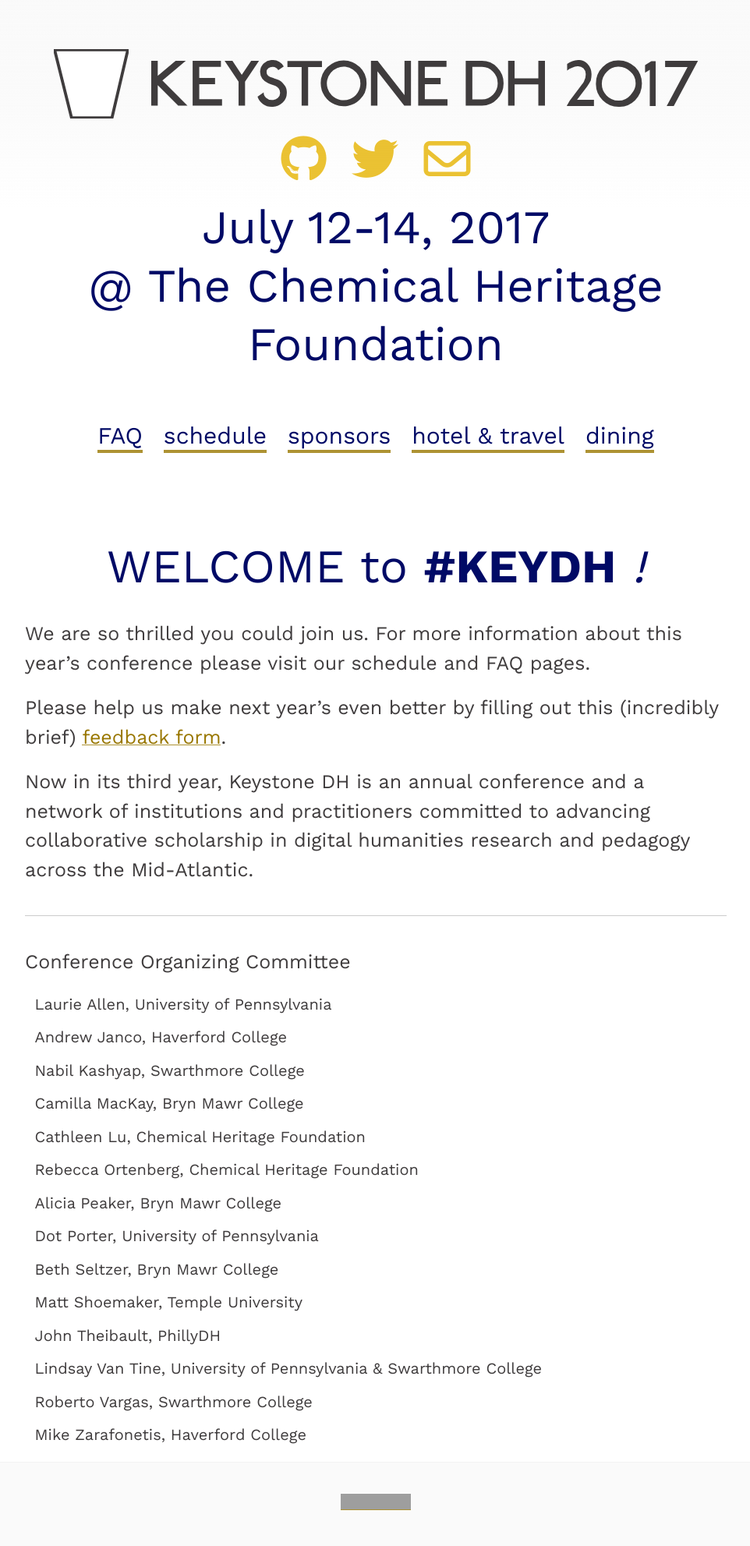
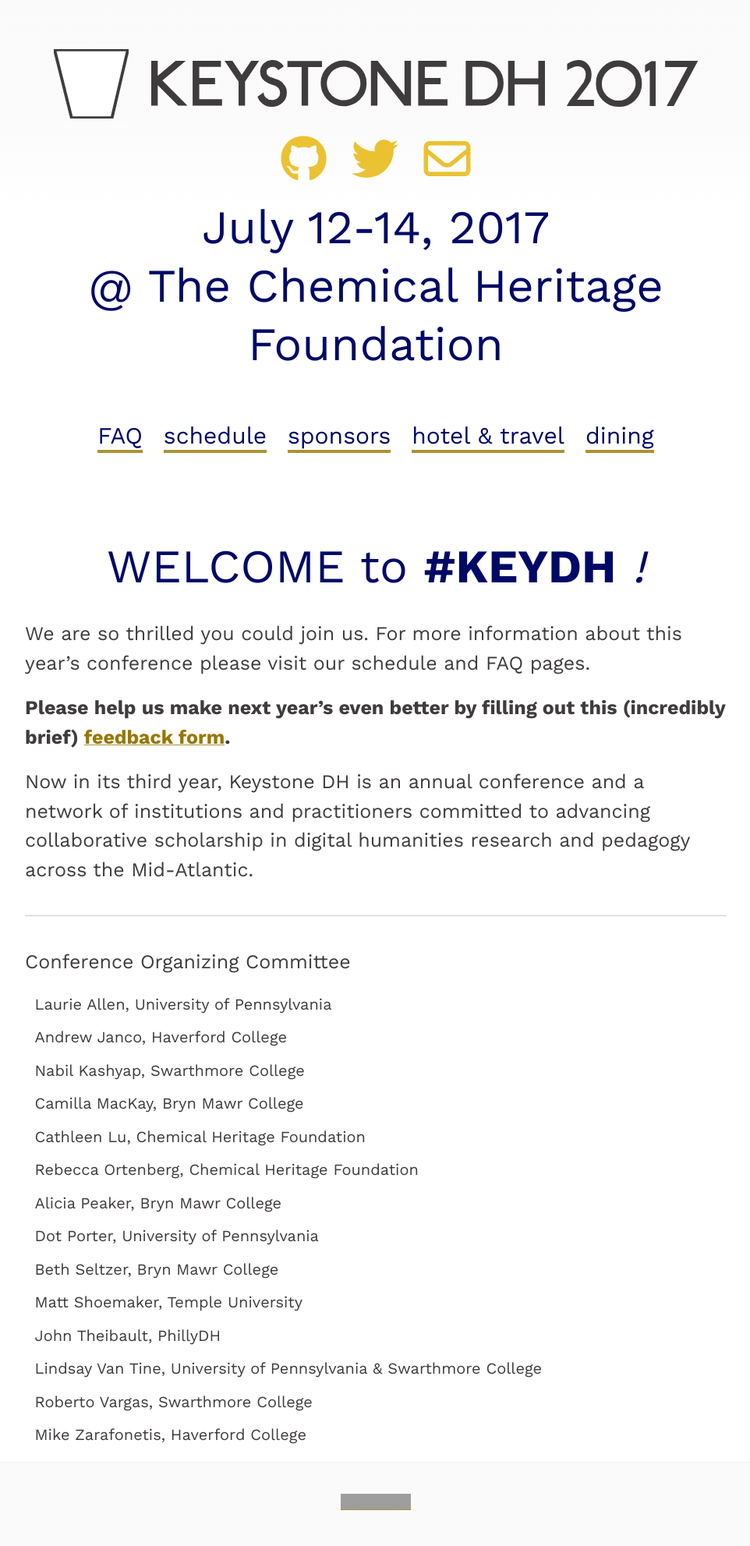
Before and after one commit to histlib/2017, a Jekyll site: the page built from index.md, in a window 1280 px wide. Shown: the whole page at 78% size, without its empty margins (158-1120 px from the left). Built offline with Jekyll 4.4.1, drawn with Linux system fonts in a browser that asks for light colours; nearby versions of some CDN libraries; grey boxes are pictures that could not be loaded.

```diff
--- a/index.md
+++ b/index.md
@@ -13,7 +13,7 @@ id: home
 
 We are so thrilled you could join us. For more information about this year's conference please visit our schedule and FAQ pages.
 
-Please help us make next year's even better by filling out this (incredibly brief) [feedback form](https://goo.gl/forms/Ohe5xdhFOyW9zY102).
+**Please help us make next year's even better by filling out this (incredibly brief) [feedback form](https://goo.gl/forms/Ohe5xdhFOyW9zY102).**
 
 Now in its third year, Keystone DH is an annual conference and a network of institutions and practitioners committed to advancing collaborative scholarship in digital humanities research and pedagogy across the Mid-Atlantic.
 
```
